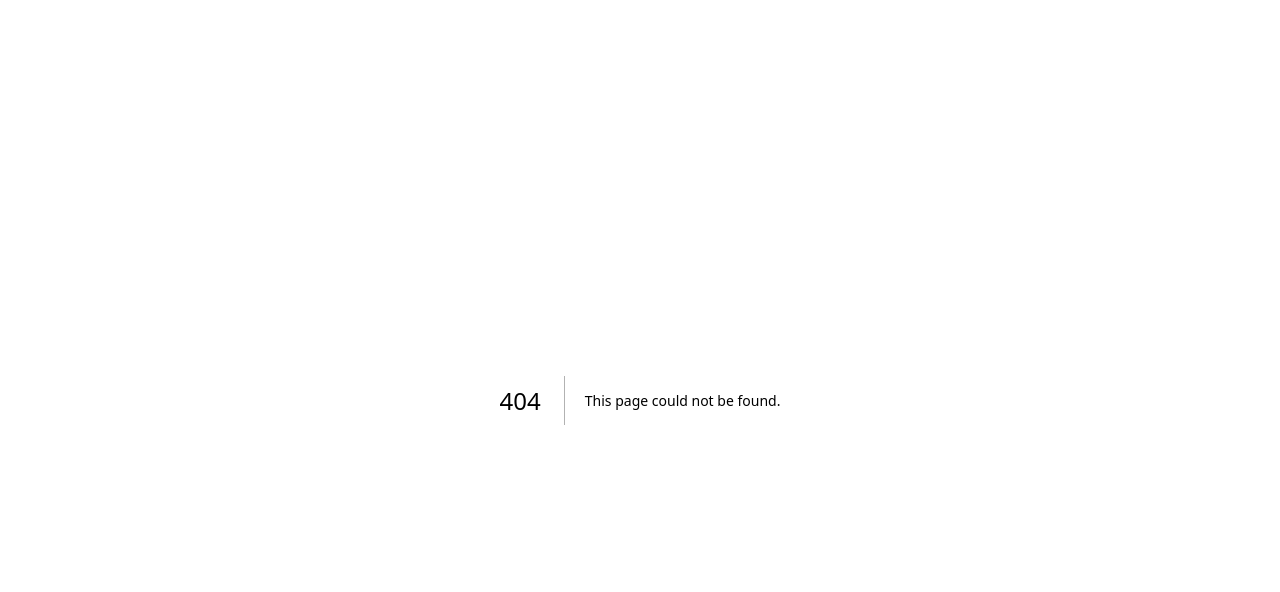
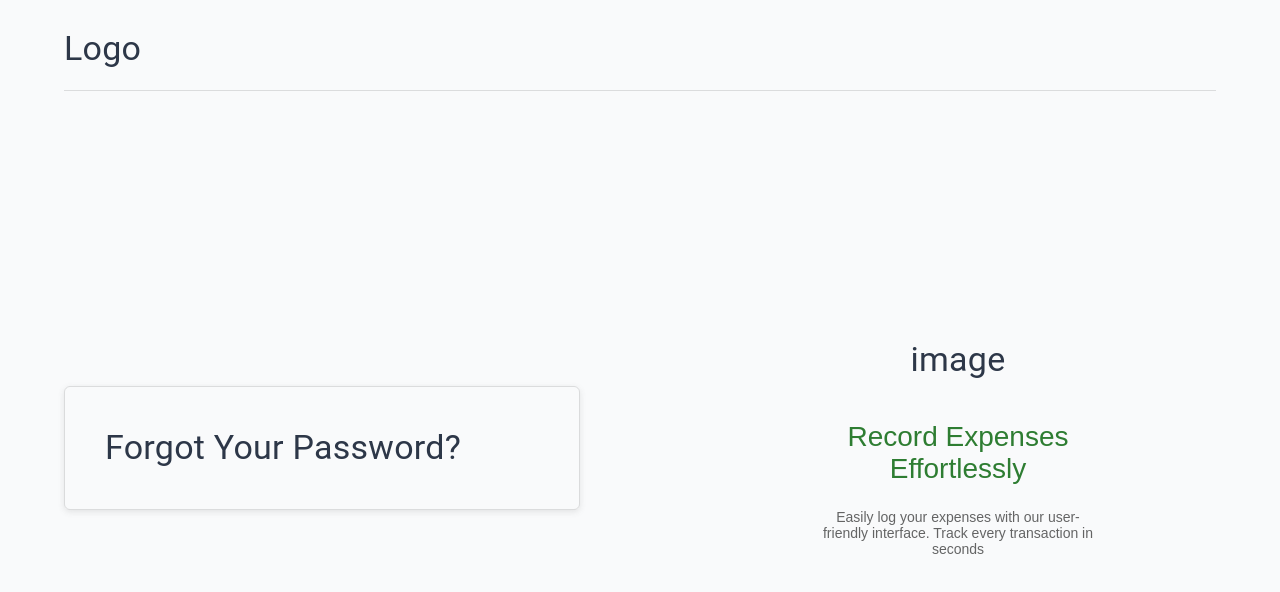
Before and after one commit to Abdalrhmanal/Accounting, a Next.js app: page /confirm-password in a window 1280 px wide. Before the commit this address had no page. Shown: the top 592 px of the page. Built offline with nearby package versions, Linux system fonts and the light colour scheme.

Commit message:
done seting

```diff
--- /dev/null
+++ b/src/app/(auth)/confirm-password/page.tsx
@@ -0,0 +1,19 @@
+
+import { Typography } from "@mui/material";
+import { Metadata } from "next";
+import Link from "next/link";
+
+export const metadata: Metadata = {
+    title: "Accounting  | Forgot Password",
+};
+
+const ConfirmResetPasswordPage = () => {
+    return (
+        <>
+            <Typography component="h1" variant="h4">Forgot Your Password?</Typography>
+
+        </>
+    );
+}
+
+export default ConfirmResetPasswordPage;
--- /dev/null
+++ b/src/app/(auth)/layout.tsx
@@ -0,0 +1,45 @@
+import { Box, Container, Grid, Typography } from "@mui/material";
+const Layout = ({ params, children }: Readonly<{ params: any, children: React.ReactNode }>) => {
+    console.log(params);
+
+    return (
+        <>
+            <Box component="header">
+                <Container maxWidth="lg" >
+                    <Box display="flex" justifyContent="space-between" sx={{ py: "20px", borderBottom: "1px solid", borderColor: "divider" }}>
+                        <Typography component="h1" variant="h4">Logo</Typography>
+                    </Box>
+                </Container>
+            </Box>
+            <Box component="main">
+                <Box height={{ xs: "100%", md: "calc(100dvh - 86px)" }} display="flex" alignItems="center" justifyContent="center"  >
+                    <Container maxWidth="lg" >
+                        <Grid container columns={{ xs: 1, md: 2 }} columnSpacing={{ xs: 0, md: 5, lg: 15 }} display="flex" alignItems="center">
+                            <Grid item xs={1} order={{ xs: 2, md: 1 }}>
+                                <Box sx={{ p: { xs: 0, md: 5 }, my: { xs: 5, md: 0 }, border: "1px solid ", borderColor: { xs: "#fff", md: "divider" }, boxShadow: { xs: "0", md: "0px 2px 6px 0px rgba(94,94,94,0.14)" } }} borderRadius="6px">
+                                    {children}
+                                </Box>
+                            </Grid>
+                            <Grid item xs={1} display="flex" justifyContent="center" order={{ xs: 1, md: 2 }}>
+                                <Box maxWidth="276px" textAlign="center">
+                                    {/* <Image height={250} src={OfficeIcon} alt="login-background-icon" /> */}
+                                    <Typography component="h1" variant="h4">image</Typography>
+
+                                    <Box component="p" fontSize={{ xs: 20, md: 28 }} color="success.main" mt={{ xs: 1, md: 5 }} mb={{ xs: 1, md: 3 }}>
+                                        Record Expenses Effortlessly
+                                    </Box>
+                                    <Box component="p" fontSize={{ xs: 12, md: 14 }} m={0} color="text.secondary">
+                                        Easily log your expenses with our user-friendly interface. Track every transaction in seconds
+                                    </Box>
+                                </Box>
+                            </Grid>
+                        </Grid>
+                    </Container>
+                </Box>
+
+            </Box >
+        </>
+    );
+}
+
+export default Layout;
--- a/src/app/globals.css
+++ b/src/app/globals.css
@@ -1,19 +1,8 @@
 :root {
-  --background: #ffffff;
-  --foreground: #171717;
-}
-
-@media (prefers-color-scheme: dark) {
-  :root {
-    --background: #0a0a0a;
-    --foreground: #ededed;
-  }
-}
-
-html,
-body {
-  max-width: 100vw;
-  overflow-x: hidden;
+  --background: #f9fafb;
+  --foreground: #2d3748;
+  --primary-color: #2b6cb0;
+  --secondary-color: #718096;
 }
 
 body {
@@ -24,19 +13,19 @@ body {
   -moz-osx-font-smoothing: grayscale;
 }
 
-* {
-  box-sizing: border-box;
-  padding: 0;
-  margin: 0;
+a {
+  color: var(--primary-color);
 }
 
-a {
-  color: inherit;
-  text-decoration: none;
+button {
+  background-color: var(--primary-color);
+  color: #ffffff;
+  border: none;
+  padding: 0.5em 1em;
+  border-radius: 4px;
+  cursor: pointer;
 }
 
-@media (prefers-color-scheme: dark) {
-  html {
-    color-scheme: dark;
-  }
+button:hover {
+  background-color: #2c5282;
 }
--- a/src/app/page.module.css
+++ b/src/app/page.module.css
@@ -1,4 +1,4 @@
-.page {
+/* .page {
   --gray-rgb: 0, 0, 0;
   --gray-alpha-200: rgba(var(--gray-rgb), 0.08);
   --gray-alpha-100: rgba(var(--gray-rgb), 0.05);
@@ -108,7 +108,6 @@ a.secondary {
   flex-shrink: 0;
 }
 
-/* Enable hover only on non-touch devices */
 @media (hover: hover) and (pointer: fine) {
   a.primary:hover {
     background: var(--button-primary-hover);
@@ -165,4 +164,4 @@ a.secondary {
   .logo {
     filter: invert();
   }
-}
+} */
```
Also changed, not shown: package.json (+8 -5 lines), src/app/(auth)/create-new-password/page.tsx (added, +18 -0 lines), src/app/(auth)/create-password/page.tsx (added, +18 -0 lines), src/app/(auth)/invite-user/page.tsx (added, +17 -0 lines), src/app/(auth)/login/page.tsx (added, +21 -0 lines), src/app/(auth)/register/page.tsx (added, +16 -0 lines), src/app/(auth)/reset-password/page.tsx (added, +19 -0 lines), src/middleware.ts (added, +25 -0 lines), 1 other file (tests, documents, lock files or other folders).
